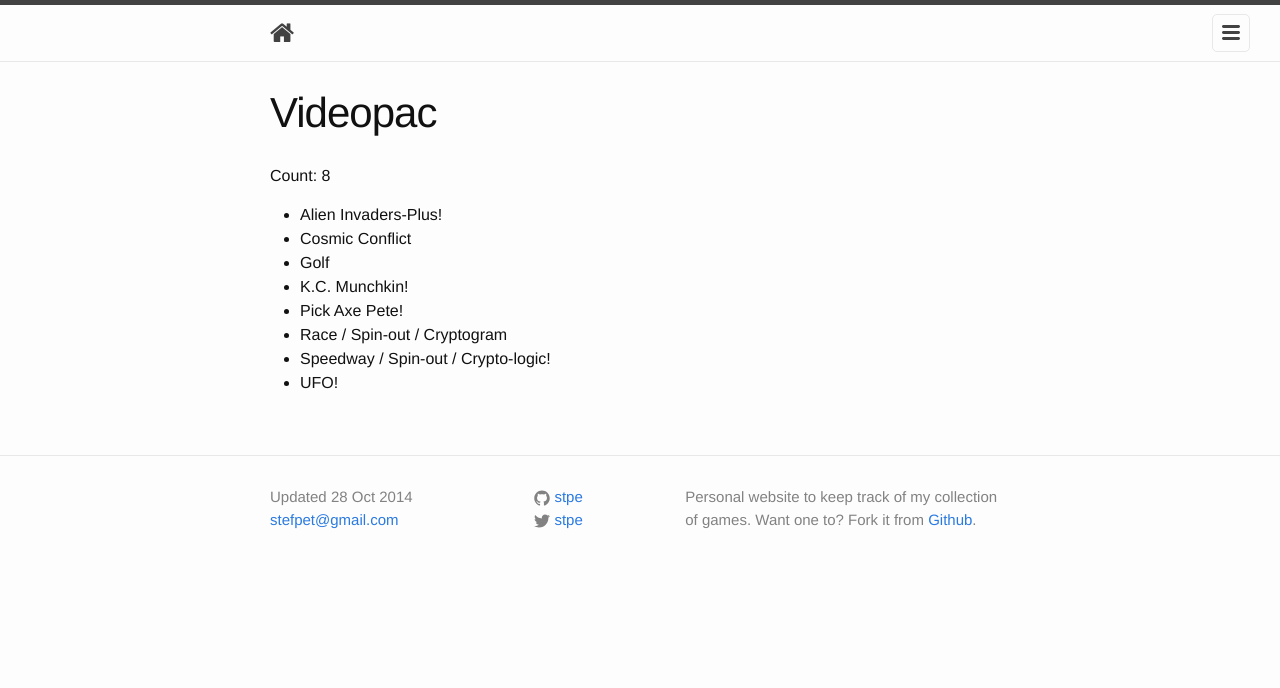
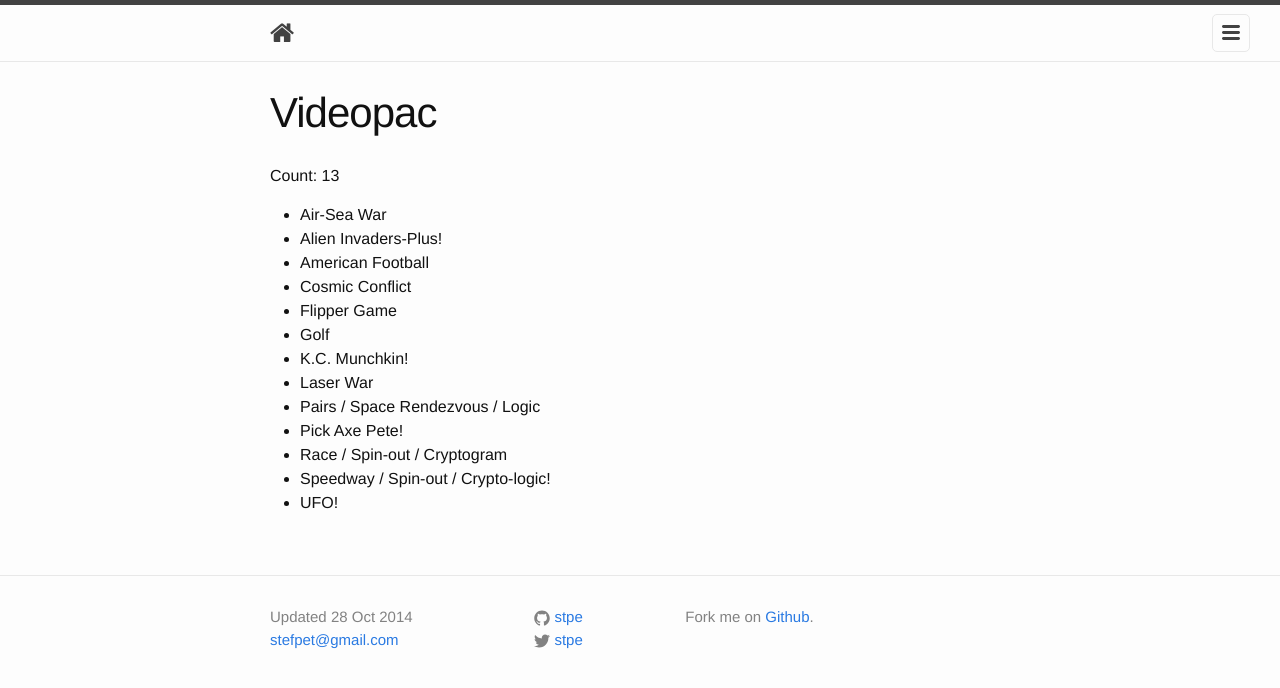
Before and after one commit to stpe/games, a Jekyll site: the page built from videopac.md, in a window 1280 px wide. Shown: the top 688 px of the page. Built offline with Jekyll 4.4.1, drawn with Linux system fonts in a browser that asks for light colours; nearby versions of some CDN libraries; some of the changed lines change nothing that is shown.

Commit message:
More Retro Games Stockholm updates + GC + Wii

```diff
--- a/_config.yml
+++ b/_config.yml
@@ -2,8 +2,7 @@
 title: stpe games
 email: stefpet@gmail.com
 description: >
-  Personal website to keep track of my collection of games.
-  Want one to? Fork it from <a href="https://github.com/stpe/games">Github</a>.
+    Fork me on <a href="https://github.com/stpe/games">Github</a>.
 baseurl: "" # the subpath of your site, e.g. /blog/
 url: "https://stpe.github.com" # the base hostname & protocol for your site
 twitter_username: stpe
--- a/_data/games.json
+++ b/_data/games.json
@@ -160,6 +160,11 @@
     "code": "C2630P"
   },
   {
+    "title": "Codebreaker",
+    "platform": "A2600",
+    "code": "CX2643"
+  },
+  {
     "title": "Combat",
     "platform": "A2600",
     "code": "CX2601"
@@ -233,6 +238,11 @@
     "platform": "A2600"
   },
   {
+    "title": "Demons to Diamonds",
+    "platform": "A2600",
+    "code": "CX2615"
+  },
+  {
     "title": "Dig Dug",
     "platform": "A2600",
     "code": "CX2677"
@@ -297,6 +307,11 @@
     "code": "USC2001"
   },
   {
+    "title": "Hangman",
+    "platform": "A2600",
+    "code": "CX2662"
+  },
+  {
     "title": "Haunted House",
     "platform": "A2600",
     "code": "CX2654"
@@ -311,6 +326,11 @@
     "code": "CX2627P"
   },
   {
+    "title": "Hunt&amp;Score",
+    "platform": "A2600",
+    "code": "CX2642"
+  },
+  {
     "title": "Ice Hockey",
     "platform": "A2600",
     "code": "EAX-012"
@@ -394,6 +414,11 @@
     "code": "CX2635P"
   },
   {
+    "title": "Megamania",
+    "platform": "A2600",
+    "code": "EAX-017"
+  },
+  {
     "title": "Midnight Magic",
     "platform": "A2600",
     "code": "CX26129"
@@ -404,6 +429,11 @@
     "code": "CX26118"
   },
   {
+    "title": "Miniature Golf",
+    "platform": "A2600",
+    "code": "CX2626"
+  },
+  {
     "title": "Missile Command",
     "platform": "A2600",
     "code": "CX2638"
@@ -531,6 +561,10 @@
     "platform": "A2600"
   },
   {
+    "title": "Quest for Quintana Roo",
+    "platform": "A2600"
+  },
+  {
     "title": "Raiders of the Lost Ark",
     "platform": "A2600",
     "code": "CX2659"
@@ -678,6 +712,11 @@
     "code": "CX26155P"
   },
   {
+    "title": "Stampede",
+    "platform": "A2600",
+    "code": "AG-011"
+  },
+  {
     "title": "Star Raiders",
     "platform": "A2600",
     "code": "CX2660"
@@ -729,6 +768,10 @@
     "code": "CX2608"
   },
   {
+    "title": "Super Cobra",
+    "platform": "A2600"
+  },
+  {
     "title": "Super Football",
     "platform": "A2600",
     "code": "CX2615P"
@@ -736,6 +779,16 @@
   {
     "title": "Super-Ferrari",
     "platform": "A2600"
+  },
+  {
+    "title": "Surround",
+    "platform": "A2600",
+    "code": "CX2641"
+  },
+  {
+    "title": "Swordquest EarthWorld",
+    "platform": "A2600",
+    "code": "CX2656"
   },
   {
     "title": "Tank-Plus",
@@ -1086,6 +1139,31 @@
     "code": "CGB-AHYE-USA-1"
   },
   {
+    "title": "Mario Golf: Toadstool Tour",
+    "platform": "GC",
+    "code": "DOL-GFTP-UKV"
+  },
+  {
+    "title": "Metroid Prime",
+    "platform": "GC",
+    "code": "DOL-GM8P-UKV"
+  },
+  {
+    "title": "Super Mario Sunshine",
+    "platform": "GC",
+    "code": "DOL-GMSP-UKV"
+  },
+  {
+    "title": "Super Monkey Ball 2",
+    "platform": "GC",
+    "code": "DOL-GM2P-UKV"
+  },
+  {
+    "title": "Zelda: The Wind Waker",
+    "platform": "GC",
+    "code": "DOL-GZLP-UKV"
+  },
+  {
     "title": "Chip&apos;s Challenge",
     "platform": "LYNX"
   },
@@ -1154,6 +1232,11 @@
     "code": "NUS-NMRP-NOE"
   },
   {
+    "title": "Pokemon Stadium",
+    "platform": "N64",
+    "code": "NUS-NPOP-EUR"
+  },
+  {
     "title": "Rayman 2",
     "platform": "N64",
     "code": "NUS-NY2P-EUR"
@@ -1536,6 +1619,11 @@
     "code": "SNSP-EH-SCN"
   },
   {
+    "title": "Exhaust Heat",
+    "platform": "SNES",
+    "code": "SNSP-EH-SCN"
+  },
+  {
     "title": "F-Zero",
     "platform": "SNES",
     "code": "SNSP-FZ-UKV"
@@ -1571,6 +1659,11 @@
     "code": "SNSP-PQ-NOE"
   },
   {
+    "title": "Krusty&apos;s Super Fun House",
+    "platform": "SNES",
+    "code": "SNSP-FH-SCN"
+  },
+  {
     "title": "Mario Paint",
     "platform": "SNES",
     "code": "SNSP-MP-NOE"
@@ -1591,6 +1684,11 @@
     "code": "SNSP-MZ-NOE"
   },
   {
+    "title": "Micro Machines",
+    "platform": "SNES",
+    "code": "SNSP-AH3P-EUR"
+  },
+  {
     "title": "Midway Arcade&apos;s Greatest Hits",
     "platform": "SNES",
     "code": "SNSP-AW7P-EUR"
@@ -1706,9 +1804,19 @@
     "code": "SNSP-FS-NOE"
   },
   {
+    "title": "Super WrestleMania",
+    "platform": "SNES",
+    "code": "SNSP-WF-SCN"
+  },
+  {
     "title": "Zelda: A Link to the Past",
     "platform": "SNES",
     "code": "SNSP-ZL-SCN"
+  },
+  {
+    "title": "Air-Sea War",
+    "platform": "VIDEOPAC",
+    "code": "4"
   },
   {
     "title": "Alien Invaders-Plus!",
@@ -1716,11 +1824,21 @@
     "code": "ODYSSEY2/AA9428"
   },
   {
+    "title": "American Football",
+    "platform": "VIDEOPAC",
+    "code": "3"
+  },
+  {
     "title": "Cosmic Conflict",
     "platform": "VIDEOPAC",
     "code": "11"
   },
   {
+    "title": "Flipper Game",
+    "platform": "VIDEOPAC",
+    "code": "24"
+  },
+  {
     "title": "Golf",
     "platform": "VIDEOPAC",
     "code": "10"
@@ -1731,6 +1849,16 @@
     "code": "ODYSSEY2/AC9435"
   },
   {
+    "title": "Laser War",
+    "platform": "VIDEOPAC",
+    "code": "18"
+  },
+  {
+    "title": "Pairs / Space Rendezvous / Logic",
+    "platform": "VIDEOPAC",
+    "code": "2"
+  },
+  {
     "title": "Pick Axe Pete!",
     "platform": "VIDEOPAC",
     "code": "ODYSSEY2/AC9437"
@@ -1751,7 +1879,62 @@
     "code": "ODYSSEY2/AB9430"
   },
   {
-    "title": "Zelda Skyward Sword",
+    "title": "Just Dance 3",
+    "platform": "WII",
+    "code": "RVL-SJDP-SCN"
+  },
+  {
+    "title": "Mario Kart Wii",
+    "platform": "WII",
+    "code": "RVL-RMCP-EUR"
+  },
+  {
+    "title": "Super Mario Galaxy",
+    "platform": "WII",
+    "code": "RVL-RMGP-SWD"
+  },
+  {
+    "title": "Super Mario Galaxy 2",
+    "platform": "WII",
+    "code": "RVL-SB4P-SWF"
+  },
+  {
+    "title": "Super Monkey Ball: Banana Blitz",
+    "platform": "WII",
+    "code": "RVL-RSMP-UKV"
+  },
+  {
+    "title": "Tiger Woods PGA Tour 11",
+    "platform": "WII",
+    "code": "RVL-STWP-SCN"
+  },
+  {
+    "title": "WarioWare Smooth Moves",
+    "platform": "WII",
+    "code": "RVL-RODP-UKV"
+  },
+  {
+    "title": "Wii Fit",
+    "platform": "WII",
+    "code": "RVL-RFNP-SWD"
+  },
+  {
+    "title": "Wii Fit Plus",
+    "platform": "WII",
+    "code": "RVL-RFPP-SWD"
+  },
+  {
+    "title": "Wii Sports",
+    "platform": "WII",
+    "code": "RVL-A-PC5-SWD"
+  },
+  {
+    "title": "Wii Sports Resort",
+    "platform": "WII",
+    "code": "RVL-RZTP-EUR-B0"
+  },
+  {
+    "title": "Zelda: Skyward Sword",
     "platform": "WII"
   },
   {
```
